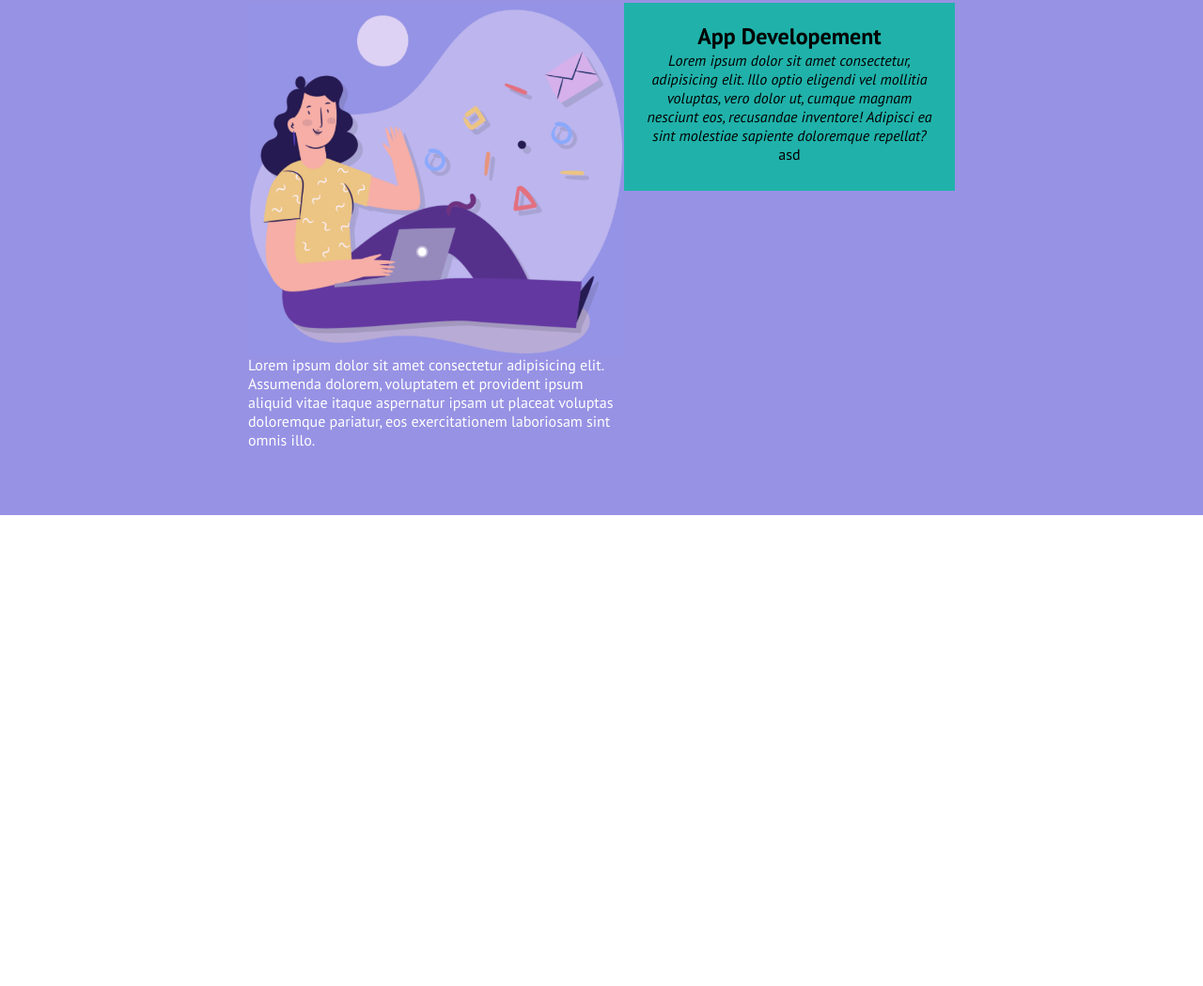
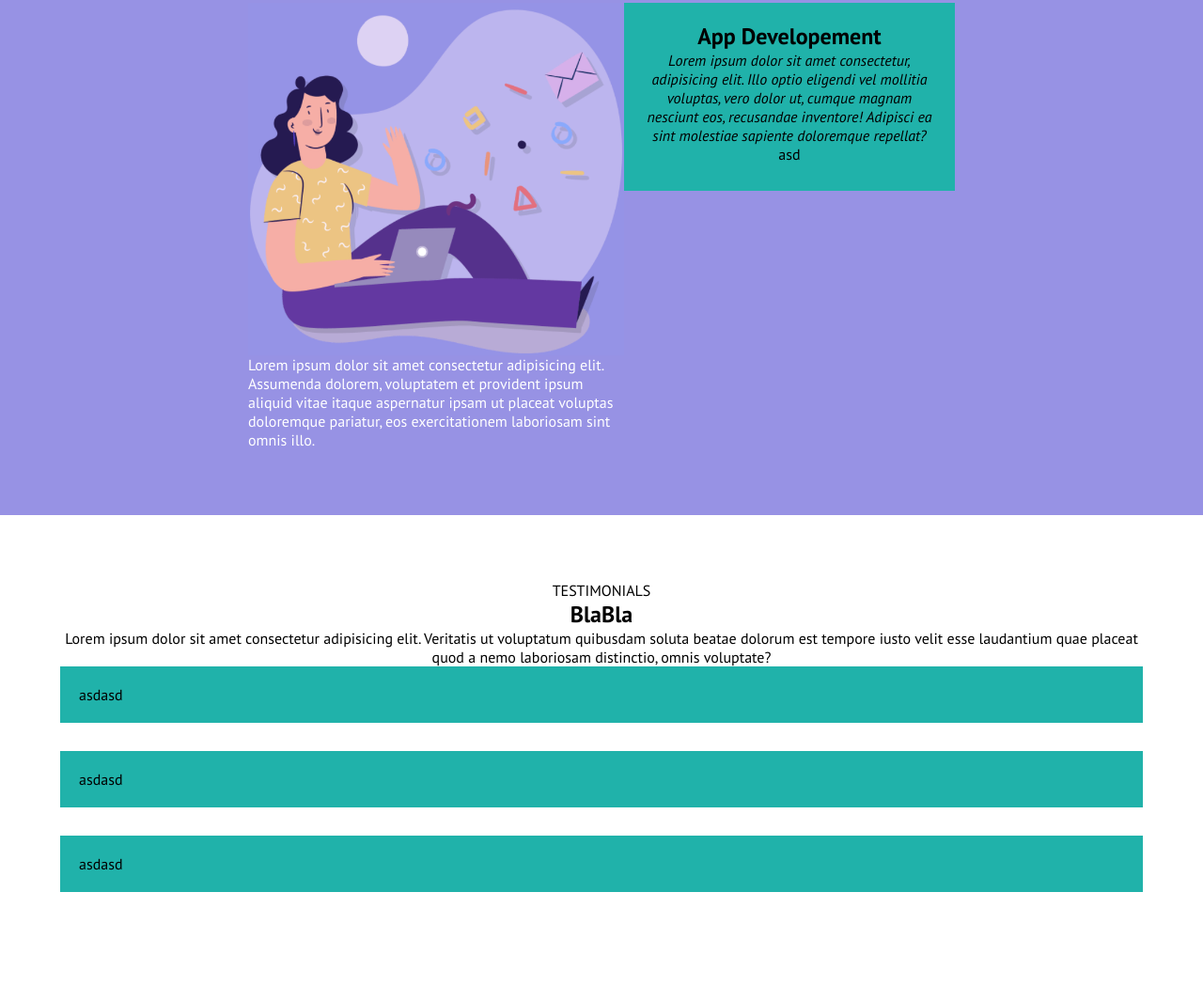
Before and after one commit to patrictobola/htmlcss-responsive-layout, a plain HTML site: page index.html in a window 1280 px wide. Shown: the part 412-1461 px from the top of the page at 94% size. Before the commit the page ends 960 px from the top, so only its background shows below. Drawn offline with Linux system fonts and the light colour scheme.

Commit message:
[all] done layout Testimonial section

```diff
--- a/css/style.css
+++ b/css/style.css
@@ -69,6 +69,15 @@ header {
   width: 100%;
 }
 
+/* * Testimonial Section  */
+
+.testimonial {
+  text-align: center;
+}
+.testimonial .card {
+  margin-bottom: 30px;
+}
+
 /* ! Utilities  */
 .flex {
   display: flex;
@@ -77,13 +86,21 @@ header {
   width: 85%;
   margin: 0 auto;
 }
-.wrap {
+.wrap-purple {
   width: 100%;
   background-color: var(--purple);
   padding: 70px 0;
 }
+.wrap-white {
+  width: 100%;
+  background-color: white;
+  padding: 70px 0;
+}
 
 /* ! Responsive  */
+
+/* +++++++++++++ */
+/* TABLET  */
 
 @media screen and (min-width: 768px) {
   /* * Card Section  */
@@ -100,6 +117,15 @@ header {
     margin: 0 auto;
   }
 }
+
+/* * Testimonial Section  */
+
+.testimonial .card {
+  display: flex;
+}
+
+/* ++++++++++++++ */
+/* DESKTOP  */
 
 @media screen and (min-width: 992px) {
   /* * Planning section  */
@@ -125,6 +151,7 @@ header {
     bottom: 0;
     right: 0;
   }
+
   /* Utilities  */
   .container {
     max-width: 1200px;
--- a/index.html
+++ b/index.html
@@ -37,7 +37,7 @@
         </section>
         <!-- Planning section  -->
         <section class="planning-section">
-            <div class="wrap">
+            <div class="wrap-purple">
                 <div class="container">
                     <div class="plan">
                         <div class="image-and-description">
@@ -62,6 +62,31 @@
                 </div>
             </div>
         </section>
+        <!-- Testimonials  -->
+        <section class="testimonial-section">
+            <div class="wrap-white">
+                <div class="testimonial container">
+                    <span>TESTIMONIALS</span>
+                    <h1>BlaBla</h1>
+                    <p>Lorem ipsum dolor sit amet consectetur adipisicing elit. Veritatis ut voluptatum quibusdam soluta
+                        beatae dolorum est tempore iusto velit esse laudantium quae placeat quod a nemo laboriosam
+                        distinctio, omnis voluptate?</p>
+                    <div class="card">
+                        <div class="profile-pic">asd</div>
+                        <div class="profile-text">asd</div>
+                    </div>
+                    <div class="card">
+                        <div class="profile-pic">asd</div>
+                        <div class="profile-text">asd</div>
+                    </div>
+                    <div class="card">
+                        <div class="profile-pic">asd</div>
+                        <div class="profile-text">asd</div>
+                    </div>
+
+                </div>
+            </div>
+        </section>
     </main>
     <footer></footer>
 </body>
```
